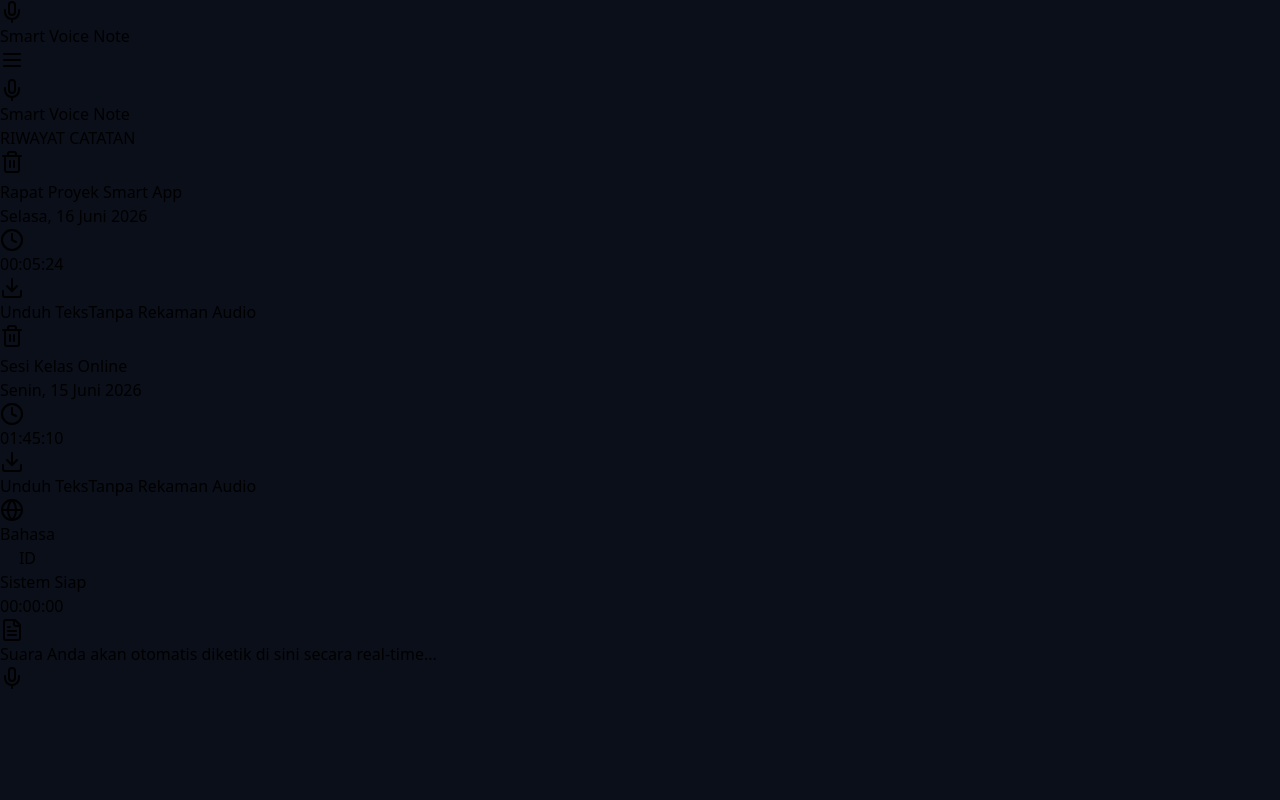
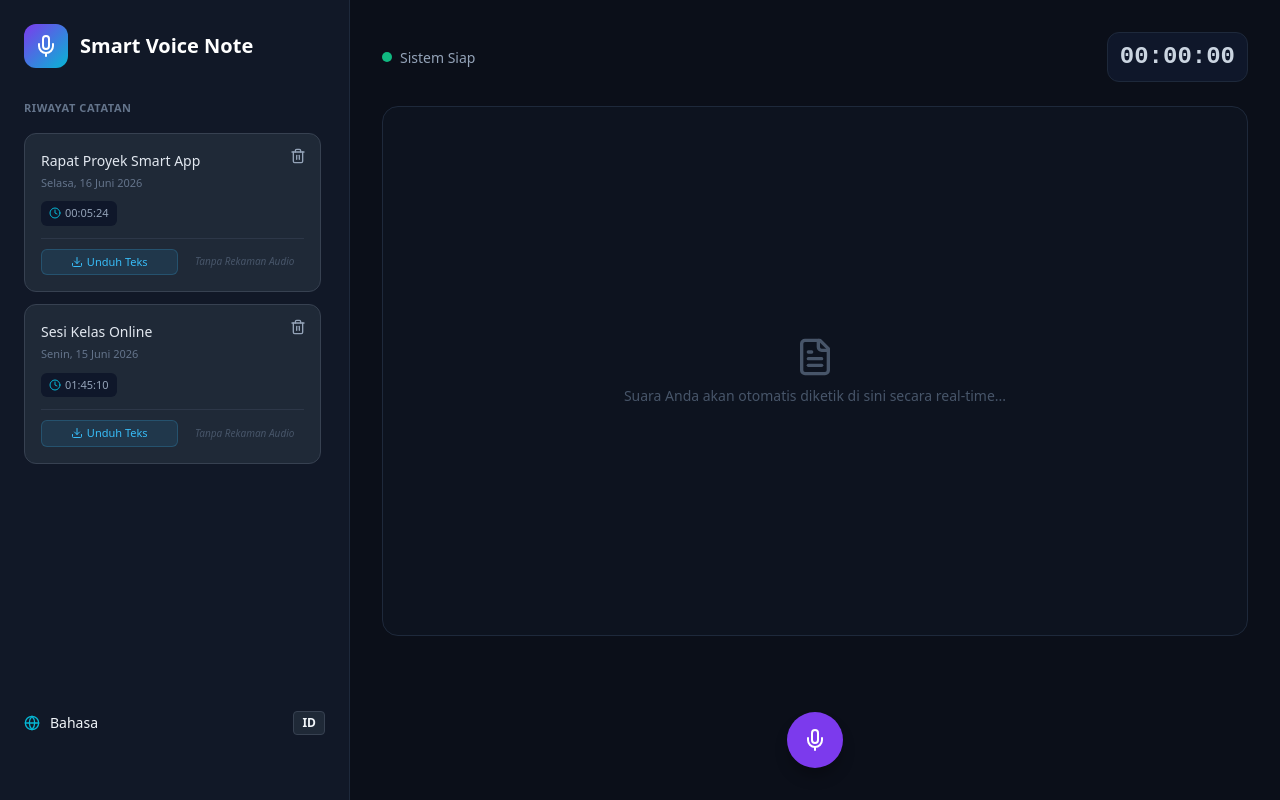
Before and after one commit to rafibagas124/smart-voice-note-final, a Next.js app: page / in a window 1280 px wide. Built offline with nearby package versions, Linux system fonts and the light colour scheme.

Commit message:
fix: revert to original code and fix justifyIntersection compilation error

```diff
--- a/app/page.tsx
+++ b/app/page.tsx
@@ -1,7 +1,7 @@
 'use client';
 import React, { useState, useEffect, useRef } from 'react';
 import { motion, AnimatePresence } from 'framer-motion';
-import { Mic, Square, Globe, FileText, Clock, Trash2, Play, Pause, Save, Download, Menu, X } from 'lucide-react';
+import { Mic, Square, Globe, FileText, Clock, Trash2, Play, Pause, Save, Download } from 'lucide-react';
 
 interface HistoryItem {
   id: number;
@@ -18,7 +18,6 @@ export default function Home() {
   const [isRecording, setIsRecording] = useState(false);
   const [textResult, setTextResult] = useState('');
   const [seconds, setSeconds] = useState(0);
-  const [isSidebarOpen, setIsSidebarOpen] = useState(false);
 
   const [playingId, setPlayingId] = useState<number | null>(null);
   const audioPlayerRef = useRef<HTMLAudioElement | null>(null);
@@ -80,7 +79,7 @@ export default function Home() {
 
   useEffect(() => {
     if (typeof window !== 'undefined') {
-      const SpeechRecognition = (window as any).SpeechRecognition || (window as any).webkitSpeechRecognition;
+      const SpeechRecognition = (window as any).SpeechRecognition || (window as any).webkitTransitionEvent || (window as any).webkitSpeechRecognition;
       if (SpeechRecognition) {
         const recognition = new SpeechRecognition();
         recognition.continuous = true;
@@ -185,7 +184,6 @@ export default function Home() {
     setTextResult('');
     setSeconds(0);
     audioChunksRef.current = [];
-    setIsSidebarOpen(false);
   };
 
   const handleDeleteHistory = (id: number, e: React.MouseEvent) => {
@@ -244,99 +242,74 @@ export default function Home() {
   };
 
   return (
-    <div className="flex flex-col md:flex-row h-screen bg-[#0B0F19] text-[#F1F5F9] overflow-hidden relative w-full">
+    <div style={{ display: 'flex', height: '100vh', backgroundColor: '#0B0F19', color: '#F1F5F9', fontFamily: 'system-ui, sans-serif' }}>
+      <audio ref={audioPlayerRef} style={{ display: 'none' }} />
 
-      <audio ref={audioPlayerRef} className="hidden" />
-
-      {/* HEADER TOP BAR - MOBILE ONLY */}
-      <div className="flex md:hidden items-center justify-between p-4 bg-[#111827] border-b border-[#1E293B] z-40 w-full box-border">
-        <div className="flex items-center gap-2">
-          <div className="p-2 bg-gradient-to-tr from-[#7C3AED] to-[#06B6D4] rounded-lg flex items-center">
-            <Mic className="w-[18px] h-[18px] text-white" />
-          </div>
-          <h1 className="text-base font-bold m-0 text-white">{t.title}</h1>
-        </div>
-        <button
-          onClick={() => setIsSidebarOpen(!isSidebarOpen)}
-          className="bg-transparent border-none text-white cursor-pointer p-1"
-        >
-          {isSidebarOpen ? <X className="w-6 h-6" /> : <Menu className="w-6 h-6" />}
-        </button>
-      </div>
-
-      {/* SIDEBAR RIWAYAT */}
-      <aside className={`
-        ${isSidebarOpen ? 'flex' : 'hidden'}
-        md:flex flex-col justify-between
-        w-full md:w-[350px]
-        h-[calc(100vh-61px)] md:h-screen
-        bg-[#111827] border-r border-[#1E293B] p-6
-        absolute md:relative top-[61px] md:top-0 left-0
-        z-30 box-border
-      `}>
-        <div className="flex flex-col h-[90%] overflow-hidden">
-          <div className="hidden md:flex items-center gap-3 mb-8">
-            <div className="p-2.5 bg-gradient-to-tr from-[#7C3AED] to-[#06B6D4] rounded-xl flex items-center">
-              <Mic className="w-6 h-6 text-white" />
+      {/* SIDEBAR */}
+      <aside style={{ width: '350px', backgroundColor: '#111827', borderRight: '1px solid #1E293B', padding: '24px', display: 'flex', flexDirection: 'column', justifyContent: 'between' }}>
+        <div style={{ display: 'flex', flexDirection: 'column', height: '90%', overflow: 'hidden' }}>
+          <div style={{ display: 'flex', alignItems: 'center', gap: '12px', marginBottom: '32px' }}>
+            <div style={{ padding: '10px', background: 'linear-gradient(135deg, #7C3AED, #06B6D4)', borderRadius: '12px', display: 'flex', alignItems: 'center' }}>
+              <Mic style={{ width: '24px', height: '24px', color: '#fff' }} />
             </div>
-            <h1 className="text-xl font-bold m-0 text-white">{t.title}</h1>
+            <h1 style={{ fontSize: '20px', fontWeight: 'bold', margin: 0, color: '#fff' }}>{t.title}</h1>
           </div>
 
-          <h2 className="text-[11px] font-bold text-[#64748B] mb-4 tracking-wider">{t.historyHeader}</h2>
+          <h2 style={{ fontSize: '11px', fontWeight: 'bold', color: '#64748B', marginBottom: '16px', letterSpacing: '0.05em' }}>{t.historyHeader}</h2>
 
-          <div className="flex flex-col gap-3 overflow-y-auto flex-1 pr-1">
+          <div style={{ display: 'flex', flexDirection: 'column', gap: '12px', overflowY: 'auto', flex1: 1, paddingRight: '4px' }}>
             {history.map((item) => (
               <div
                 key={item.id}
-                onClick={() => { setTextResult(item.text); setIsSidebarOpen(false); }}
-                className="p-4 bg-[#1F2937] border border-[#374151] rounded-xl relative cursor-pointer hover:border-[#4B5563] transition-colors"
+                onClick={() => setTextResult(item.text)}
+                style={{ padding: '16px', backgroundColor: '#1F2937', border: '1px solid #374151', borderRadius: '12px', position: 'relative', cursor: 'pointer' }}
               >
                 <button
                   onClick={(e) => handleDeleteHistory(item.id, e)}
-                  className="absolute top-3.5 right-3.5 bg-transparent border-none text-[#94A3B8] hover:text-[#EF4444] cursor-pointer transition-colors"
+                  style={{ position: 'absolute', top: '14px', right: '14px', backgroundColor: 'transparent', border: 'none', color: '#94A3B8', cursor: 'pointer' }}
                 >
-                  <Trash2 className="w-4 h-4" />
+                  <Trash2 style={{ width: '16px', height: '16px' }} />
                 </button>
 
-                <h3 className="text-sm font-medium m-0 text-[#E2E8F0] pr-5 truncate">{item.title}</h3>
-                <p className="text-[11px] text-[#64748B] mt-1 mb-2.5">{item.date}</p>
+                <h3 style={{ fontSize: '14px', fontWeight: '500', margin: 0, color: '#E2E8F0', paddingRight: '20px', overflow: 'hidden', textOverflow: 'ellipsis', whiteSpace: 'nowrap' }}>{item.title}</h3>
+                <p style={{ fontSize: '11px', color: '#64748B', marginTop: '4px', marginBottom: '10px' }}>{item.date}</p>
 
-                <div className="flex flex-wrap items-center gap-2 mb-3">
-                  <div className="flex items-center gap-1 text-[11px] text-[#94A3B8] bg-[#0F172A] px-2 py-1 rounded-md">
-                    <Clock className="w-3 h-3 text-[#06B6D4]" />
+                <div style={{ display: 'flex', alignItems: 'center', gap: '8px', marginBottom: '12px', flexWrap: 'wrap' }}>
+                  <div style={{ display: 'flex', alignItems: 'center', gap: '4px', fontSize: '11px', color: '#94A3B8', backgroundColor: '#0F172A', padding: '4px 8px', borderRadius: '6px' }}>
+                    <Clock style={{ width: '12px', height: '12px', color: '#06B6D4' }} />
                     {item.duration}
                   </div>
 
                   {item.audioUrl && (
                     <button
                       onClick={(e) => handlePlayAudio(item, e)}
-                      className={`flex items-center gap-1 text-[11px] text-white border-none px-2 py-1 rounded-md cursor-pointer ${playingId === item.id ? 'bg-[#EF4444]' : 'bg-[#059669]'}`}
+                      style={{ display: 'flex', alignItems: 'center', gap: '4px', fontSize: '11px', color: '#fff', backgroundColor: playingId === item.id ? '#EF4444' : '#059669', border: 'none', padding: '4px 8px', borderRadius: '6px', cursor: 'pointer' }}
                     >
-                      {playingId === item.id ? <Pause className="w-3 h-3" /> : <Play className="w-3 h-3" />}
+                      {playingId === item.id ? <Pause style={{ width: '12px', height: '12px' }} /> : <Play style={{ width: '12px', height: '12px' }} />}
                       {playingId === item.id ? "Pause" : "Play"}
                     </button>
                   )}
                 </div>
 
-                <div className="flex gap-2 border-t border-[#2D3748] pt-2.5">
+                <div style={{ display: 'flex', gap: '8px', borderTop: '1px solid #2D3748', paddingTop: '10px' }}>
                   <button
                     onClick={(e) => downloadTextFile(item, e)}
-                    className="flex items-center gap-1 text-[11px] text-[#38BDF8] bg-[rgba(56,189,248,0.1)] border border-[rgba(56,189,248,0.2)] px-2 py-1 rounded-md cursor-pointer flex-1 justify-center hover:bg-[rgba(56,189,248,0.2)]"
+                    style={{ display: 'flex', alignItems: 'center', gap: '4px', fontSize: '11px', color: '#38BDF8', backgroundColor: 'rgba(56,189,248,0.1)', border: '1px solid rgba(56,189,248,0.2)', padding: '4px 8px', borderRadius: '6px', cursor: 'pointer', flex: 1, justifyContent: 'center' }}
                   >
-                    <Download className="w-3 h-3" />
+                    <Download style={{ width: '12px', height: '12px' }} />
                     {t.dlText}
                   </button>
 
                   {item.audioBlob ? (
                     <button
                       onClick={(e) => downloadAudioFile(item, e)}
-                      className="flex items-center gap-1 text-[11px] text-[#A78BFA] bg-[rgba(167,139,250,0.1)] border border-[rgba(167,139,250,0.2)] px-2 py-1 rounded-md cursor-pointer flex-1 justify-center hover:bg-[rgba(167,139,250,0.2)]"
+                      style={{ display: 'flex', alignItems: 'center', gap: '4px', fontSize: '11px', color: '#A78BFA', backgroundColor: 'rgba(167,139,250,0.1)', border: '1px solid rgba(167,139,250,0.2)', padding: '4px 8px', borderRadius: '6px', cursor: 'pointer', flex: 1, justifyContent: 'center' }}
                     >
-                      <Download className="w-3 h-3" />
+                      <Download style={{ width: '12px', height: '12px' }} />
                       {t.dlAudio}
                     </button>
                   ) : (
-                    <span className="text-[10px] text-[#475569] italic self-center flex-1 text-center">{t.noAudio}</span>
+                    <span style={{ fontSize: '10px', color: '#475569', fontStyle: 'italic', alignSelf: 'center', flex: 1, textAlign: 'center' }}>{t.noAudio}</span>
                   )}
                 </div>
               </div>
@@ -346,75 +319,72 @@ export default function Home() {
 
         <button
           onClick={toggleLanguage}
-          className="flex items-center justify-between gap-2 bg-transparent border-none cursor-pointer w-full py-2.5 text-[#F1F5F9]"
+          style={{ display: 'flex', alignItems: 'center', justifyContent: 'space-between', gap: '8px', backgroundColor: 'transparent', border: 'none', cursor: 'pointer', width: '100%', padding: '10px 0', color: '#F1F5F9' }}
         >
-          <div className="flex items-center gap-2.5">
-            <Globe className="w-4 h-4 text-[#06B6D4]" />
-            <span className="text-sm font-medium">{t.langLabel}</span>
+          <div style={{ display: 'flex', alignItems: 'center', gap: '10px' }}>
+            <Globe style={{ width: '16px', height: '16px', color: '#06B6D4' }} />
+            <span style={{ fontSize: '14px', fontWeight: '500' }}>{t.langLabel}</span>
           </div>
-          <span className="text-xs font-semibold bg-[#1F2937] px-2 py-0.5 rounded border border-[#374151]">
+          <span style={{ fontSize: '12px', fontWeight: '600', backgroundColor: '#1F2937', padding: '2px 8px', borderRadius: '4px', border: '1px solid #374151' }}>
             {lang.toUpperCase()}
           </span>
         </button>
       </aside>
 
-      {/* MAIN WORKSPACE */}
-      <main className={`flex-1 flex flex-col justify-between p-4 md:p-8 overflow-hidden h-[calc(100vh-61px)] md:h-screen box-border ${isSidebarOpen ? 'hidden md:flex' : 'flex'}`}>
-
-        <header className="flex justify-between items-center w-full">
-          <div className="flex items-center gap-2">
-            <div className={`h-2.5 w-2.5 rounded-full ${isRecording ? 'bg-[#EF4444] animate-pulse' : 'bg-[#10B981]'}`} />
-            <span className="text-xs md:text-sm text-[#94A3B8]">
-              {isRecording ? t.recordingLive : t.systemReady}
-            </span>
+      {/* WORKSPACE UTAMA */}
+      <main style={{ flex: 1, display: 'flex', flexDirection: 'column', justifyContent: 'space-between', padding: '32px' }}>
+        <header style={{ display: 'flex', justifyContent: 'space-between', alignItems: 'center', width: '100%' }}>
+          <div style={{ display: 'flex', alignItems: 'center', gap: '8px' }}>
+            <div style={{ height: '10px', width: '10px', borderRadius: '50%', backgroundColor: isRecording ? '#EF4444' : '#10B981', animation: isRecording ? 'pulse 2s infinite' : 'none' }} />
+            <span style={{ fontSize: '14px', color: '#94A3B8' }}>{isRecording ? t.recordingLive : t.systemReady}</span>
           </div>
 
-          <div className="flex items-center gap-3">
+          <div style={{ display: 'flex', alignItems: 'center', gap: '12px' }}>
             {!isRecording && textResult && (
               <button
                 onClick={handleSaveToHistory}
-                className="flex items-center gap-1.5 px-3 py-2 bg-[#059669] hover:bg-[#047857] text-white border-none rounded-lg cursor-pointer text-xs font-medium transition-colors"
+                style={{ display: 'flex', alignItems: 'center', gap: '6px', padding: '8px 12px', backgroundColor: '#059669', color: '#fff', border: 'none', borderRadius: '8px', cursor: 'pointer', fontSize: '12px', fontWeight: '500' }}
               >
-                <Save className="w-3.5 h-3.5" />
+                <Save style={{ width: '14px', height: '14px' }} />
                 {t.saveBtn}
               </button>
             )}
-            <div className="text-base md:text-2xl font-mono font-bold text-[#CBD5E1] bg-[#0F172A] px-3 py-1.5 rounded-xl border border-[#1E293B]">
+            <div style={{ fontSize: '24px', fontFamily: 'monospace', fontWeight: 'bold', color: '#CBD5E1', backgroundColor: '#0F172A', padding: '6px 12px', borderRadius: '12px', border: '1px solid #1E293B' }}>
               {formatTime(seconds)}
             </div>
           </div>
         </header>
 
-        <div className="my-4 flex-1 bg-[rgba(17,24,39,0.5)] border border-[#1E293B] rounded-2xl p-5 relative overflow-y-auto box-border flex flex-col justify-between">
+        <div style={{ margin: '24px 0', flex: 1, backgroundColor: 'rgba(17, 24, 39, 0.5)', border: '1px solid #1E293B', borderRadius: '16px', padding: '20px', position: 'relative', overflowY: 'auto' }}>
           {textResult ? (
-            <div className="w-full h-full flex flex-col justify-between">
-              <p className="text-sm md:text-lg leading-relaxed text-[#E2E8F0] m-0 whitespace-pre-wrap">{textResult}</p>
+            <div style={{ width: '100%', height: '100%', display: 'flex', flexDirection: 'column', justifyContent: 'space-between' }}>
+              <p style={{ fontSize: '18px', lineHeight: '1.6', color: '#E2E8F0', margin: 0, whiteSpace: 'pre-wrap' }}>{textResult}</p>
               {!isRecording && (
                 <button
                   onClick={() => { setTextResult(''); setSeconds(0); audioChunksRef.current = []; }}
-                  className="self-end mt-4 flex items-center gap-1.5 px-2.5 py-1.5 bg-[rgba(239,68,68,0.1)] border border-[rgba(239,68,68,0.2)] text-[#EF4444] hover:bg-[rgba(239,68,68,0.2)] rounded-md cursor-pointer text-xs transition-colors"
+                  style={{ alignSelf: 'flex-end', marginTop: '16px', display: 'flex', alignItems: 'center', gap: '6px', padding: '6px 10px', backgroundColor: 'rgba(239, 68, 68, 0.1)', border: '1px solid rgba(239, 68, 68, 0.2)', color: '#EF4444', borderRadius: '6px', cursor: 'pointer', fontSize: '12px' }}
                 >
-                  <Trash2 className="w-3 h-3" />
+                  <Trash2 style={{ width: '14px', height: '14px' }} />
                   Clear
                 </button>
               )}
             </div>
           ) : (
-            <div className="flex flex-col items-center justify-center h-full text-[#475569] text-center my-auto">
-              <FileText className="w-10 h-10 mb-2 text-[#475569]" />
-              <p className="text-xs md:text-sm m-0 max-w-xs">{t.placeholder}</p>
+            <div style={{ display: 'flex', flexDirection: 'column', itemsCenter: 'center', justifyContent: 'center', height: '100%', color: '#475569', textAlign: 'center', position: 'absolute', top: 0, left: 0, right: 0, bottom: 0, margin: 'auto' }}>
+              <FileText style={{ width: '40px', height: '40px', marginBottom: '8px', marginLeft: 'auto', marginRight: 'auto' }} />
+              <p style={{ fontSize: '14px', margin: 0 }}>{t.placeholder}</p>
             </div>
           )}
         </div>
 
-        <footer className="flex flex-col items-center gap-3 pb-2">
-          <div className="h-10 flex items-center gap-1">
+        <footer style={{ display: 'flex', flexDirection: 'column', alignItems: 'center', gap: '12px' }}>
+          <div style={{ height: '40px', display: 'flex', alignItems: 'center', gap: '4px' }}>
             <AnimatePresence>
               {isRecording && (
                 [...Array(7)].map((_, i) => (
                   <motion.div
                     key={i}
-                    className="w-1 bg-gradient-to-t from-[#06B6D4] to-[#7C3AED] rounded-full"
+                    style={{ width: '4px', background: 'linear-gradient(to top, #06B6D4, #7C3AED)', borderRadius: '2px' }}
                     animate={{ height: [10, i % 2 === 0 ? 35 : 22, 10] }}
                     transition={{ repeat: Infinity, duration: 0.5, delay: i * 0.05 }}
                   />
@@ -427,9 +397,9 @@ export default function Home() {
             whileHover={{ scale: 1.05 }}
             whileTap={{ scale: 0.95 }}
             onClick={handleToggleRecording}
-            className={`p-4 rounded-full border-none cursor-pointer flex items-center justify-center shadow-lg text-white ${isRecording ? 'bg-[#EF4444]' : 'bg-[#7C3AED]'}`}
+            style={{ padding: '16px', borderRadius: '50%', border: 'none', backgroundColor: isRecording ? '#EF4444' : '#7C3AED', color: '#fff', cursor: 'pointer', display: 'flex', alignItems: 'center', justifyContent: 'center', boxShadow: '0 10px 15px -3px rgba(0, 0, 0, 0.3)' }}
           >
-            {isRecording ? <Square className="w-6 h-6 fill-white" /> : <Mic className="w-6 h-6" />}
+            {isRecording ? <Square style={{ width: '24px', height: '24px', fill: '#fff' }} /> : <Mic style={{ width: '24px', height: '24px' }} />}
           </motion.button>
         </footer>
       </main>
```
